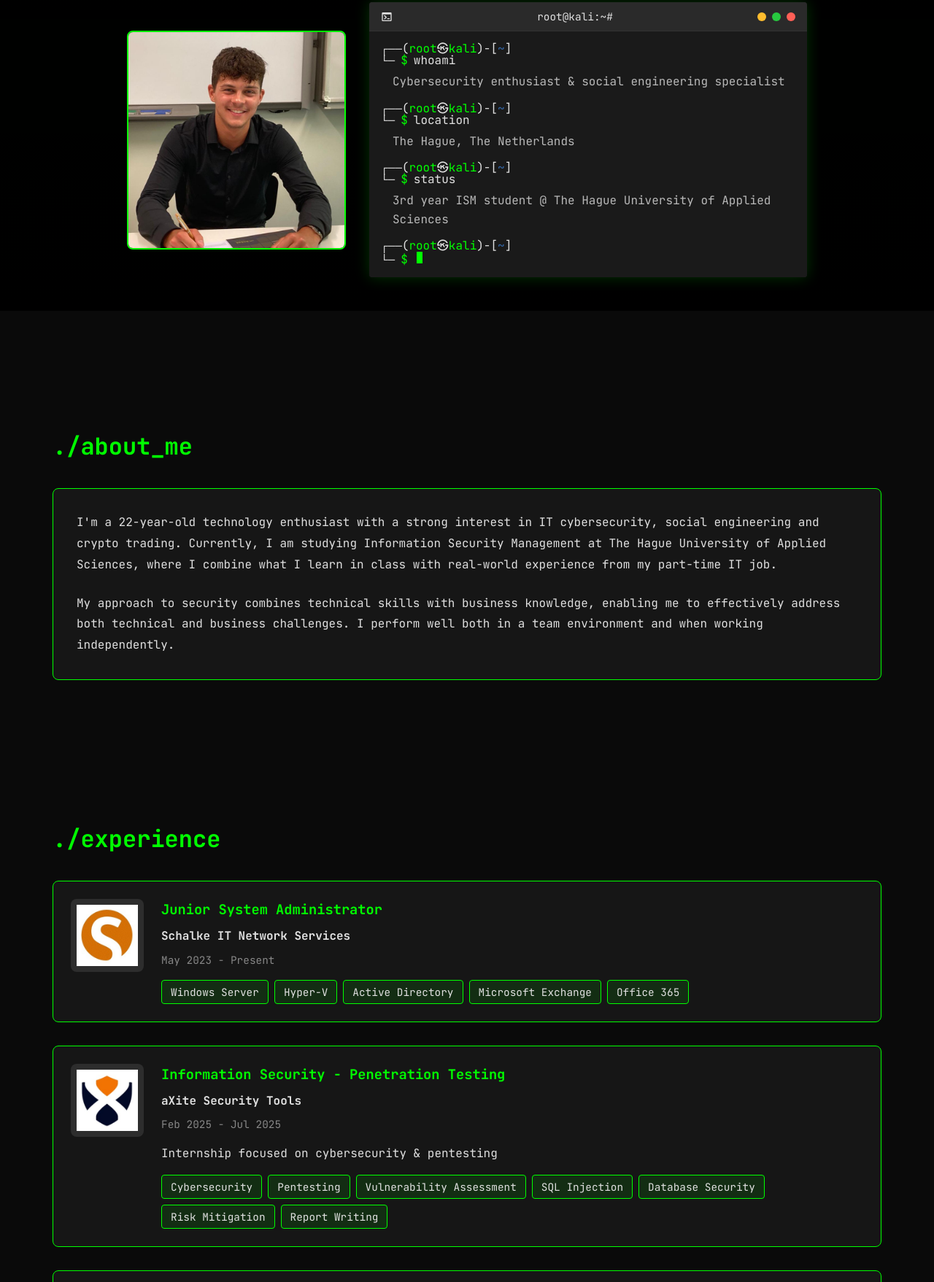
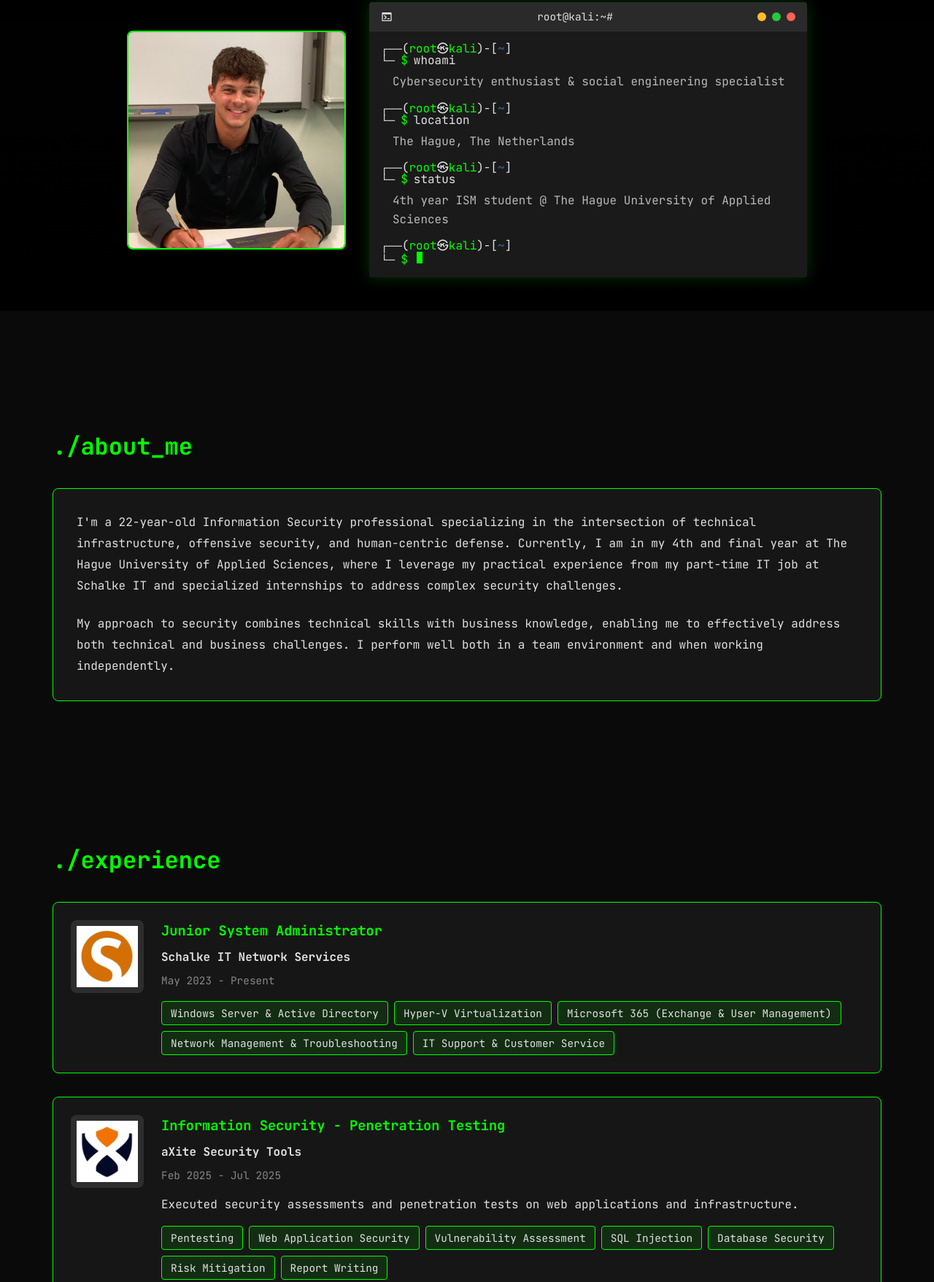
Before and after one commit to marnixleijder/marnixleijder.github.io, a plain HTML site: page index.html in a window 1280 px wide. Shown: the part 374-2131 px from the top of the page at 73% size. Drawn offline with Linux system fonts and the light colour scheme.

Commit message:
Small update for about-me, experiences & skills

```diff
--- a/index.html
+++ b/index.html
@@ -111,7 +111,7 @@
                                 <div class="command-line">
                                     <span>└─</span><span class="prompt-symbol">$</span>status
                                 </div>
-                                <div class="command-output">3rd year ISM student @ The Hague University of Applied Sciences</div>
+                                <div class="command-output">4th year ISM student @ The Hague University of Applied Sciences</div>
                             </div>
                             <div class="terminal-line">
                                 <div class="command-prompt">
@@ -130,7 +130,7 @@
         <section id="about">
             <h2>./about_me</h2>
             <div class="content-box">
-                <p>I'm a <span id="age"></span>-year-old technology enthusiast with a strong interest in IT cybersecurity, social engineering and crypto trading. Currently, I am studying Information Security Management at The Hague University of Applied Sciences, where I combine what I learn in class with real-world experience from my part-time IT job.</p>
+                <p>I'm a <span id="age"></span>-year-old Information Security professional specializing in the intersection of technical infrastructure, offensive security, and human-centric defense. Currently, I am in my 4th and final year at The Hague University of Applied Sciences, where I leverage my practical experience from my part-time IT job at Schalke IT and specialized internships to address complex security challenges.</p>
                 <p>My approach to security combines technical skills with business knowledge, enabling me to effectively address both technical and business challenges. I perform well both in a team environment and when working independently.</p>
             </div>
         </section>
@@ -147,11 +147,11 @@
                         <p class="company">Schalke IT Network Services</p>
                         <p class="period">May 2023 - Present</p>
                         <ul class="skills-list">
-                            <li>Windows Server</li>
-                            <li>Hyper-V</li>
-                            <li>Active Directory</li>
-                            <li>Microsoft Exchange</li>
-                            <li>Office 365</li>
+                            <li>Windows Server & Active Directory</li>
+                            <li>Hyper-V Virtualization</li>
+                            <li>Microsoft 365 (Exchange & User Management)</li>
+                            <li>Network Management & Troubleshooting</li>
+                            <li>IT Support & Customer Service</li>
                         </ul>
                     </div>
                 </div>
@@ -164,10 +164,10 @@
                         <h3>Information Security - Penetration Testing</h3>
                         <p class="company">aXite Security Tools</p>
                         <p class="period">Feb 2025 - Jul 2025</p>
-                        <p>Internship focused on cybersecurity & pentesting</p>
+                        <p>Executed security assessments and penetration tests on web applications and infrastructure.</p>
                         <ul class="skills-list">
-                            <li>Cybersecurity</li>
                             <li>Pentesting</li>
+                            <li>Web Application Security</li>
                             <li>Vulnerability Assessment</li>
                             <li>SQL Injection</li>
                             <li>Database Security</li>
@@ -215,31 +215,30 @@
                 <div class="skill-category">
                     <h3>Security & Compliance</h3>
                     <ul>
-                        <li>Information Security Management</li>
-                        <li>GDPR (AVG)</li>
+                        <li>Penetration Testing (Burp Suite)</li>
+                        <li>Vulnerability Assessment</li>
+                        <li>Ethical Hacking (CTF)</li>
+                        <li>Social Engineering (Phishing | OSINT | Pretexting)</li>
                         <li>Risk Management</li>
-                        <li>Business Continuity Management</li>
-                        <li>Ethical Hacking (CTF)</li>
                     </ul>
                 </div>
                 <div class="skill-category">
                     <h3>Technical</h3>
                     <ul>
-                        <li>Java Development</li>
+                        <li>Windows Server & Active Directory</li>
+                        <li>Linux (Kali | Ubuntu | RHEL)</li>
+                        <li>Microsoft 365</li>
+                        <li>Virtualization (Hyper-V)</li>
                         <li>Network Management</li>
-                        <li>SQL Databases</li>
-                        <li>Windows Server</li>
-                        <li>Active Directory</li>
                     </ul>
                 </div>
                 <div class="skill-category">
                     <h3>Web Development</h3>
                     <ul>
                         <li>HTML5 & CSS3</li>
-                        <li>PHP</li>
-                        <li>Symfony</li>
-                        <li>WordPress</li>
-                        <li>Frontend Development</li>
+                        <li>PHP & MySQL</li>
+                        <li>WordPress (Avada | Elementor)</li>
+                        <li>Frontend & Backend Development</li>
                     </ul>
                 </div>
             </div>
@@ -285,7 +284,7 @@
                         <i class="fab fa-github"></i>
                         GitHub
                     </a>
-                    <a href="mailto:marnixportfolio.paying133@passinbox.com" class="social-button">
+                    <a href="mailto:marnix@leijder-it.nl" class="social-button">
                         <i class="fas fa-envelope"></i>
                         Email
                     </a>
```
